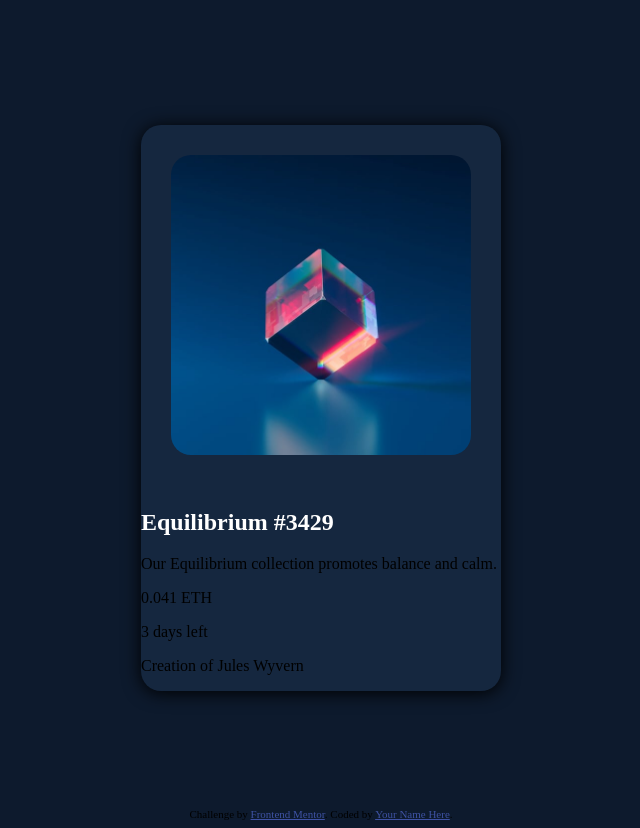
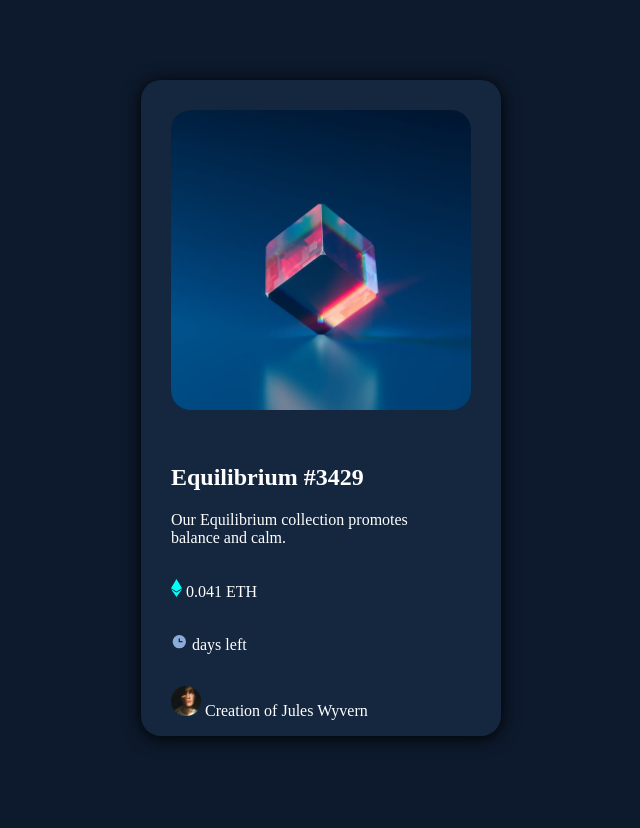
Before and after one commit to stanleyshensantos/card_nft, a plain HTML site: page index.html in a window 1280 px wide. Shown: the whole page, without its empty margins (319-959 px from the left). Drawn offline with Linux system fonts and the light colour scheme.

Commit message:
https://github.com/stanleyshensantos/card_nft

```diff
--- a/css/style.css
+++ b/css/style.css
@@ -19,7 +19,24 @@ body{
     border-radius: 20px;
     margin: 30px;
 }
-
+.texto-geral{
+    padding-left: 30px;
+    color:#FFFFFF
+}
 .title{
     color: #FFFFFF;
 }
+.informacoes{
+    display: grid;
+    grid-template-rows: auto;
+}
+.avatar{
+  height: 30px;
+  width: 30px;
+}
+.avatar-conteudo{
+    display: flex;
+}
+.rodape_card{
+
+}
--- a/index.html
+++ b/index.html
@@ -19,21 +19,24 @@
 <main class="content">
   <section class="card">
 
-      <img src="images/image-equilibrium.jpg" alt="imagem do banner" class="banner__imagem">
-    <h2 class="title">Equilibrium #3429</h2>
+     <img src="images/image-equilibrium.jpg" alt="imagem do banner" class="banner__imagem">
+    <div class="texto-geral">
+      <h2 class="title">Equilibrium #3429</h2>
 
-    <p class="conteudo_info">Our Equilibrium collection promotes balance and calm.</p>
+      <p class="conteudo_info">Our Equilibrium collection promotes <br>balance and calm.</p>
+      <div class="informacoes">
+        <p class="info_1"> <img src="images/icon-ethereum.svg" alt=""> 0.041 ETH</p>
+        <p class="info_2"> <img src="images/icon-clock.svg" alt=""> days left</p>
+      </div>
+      <div>
+        <div class="avata-conteudo">
+          <p class="rodape_card"><img src="images/image-avatar.png" alt="" class="avatar"> Creation of Jules Wyvern</p>
 
-    <p class="info_1">0.041 ETH</p>
-    <p class="info_2">3 days left</p>
-
-    <p class="rodape_card">Creation of Jules Wyvern</p>
-
+        </div>
+      </div>
+     </div>
   </section>
 </main>
-  <div class="attribution">
-    Challenge by <a href="https://www.frontendmentor.io?ref=challenge" target="_blank">Frontend Mentor</a>.
-    Coded by <a href="#">Your Name Here</a>.
-  </div>
+
 </body>
 </html>
```
